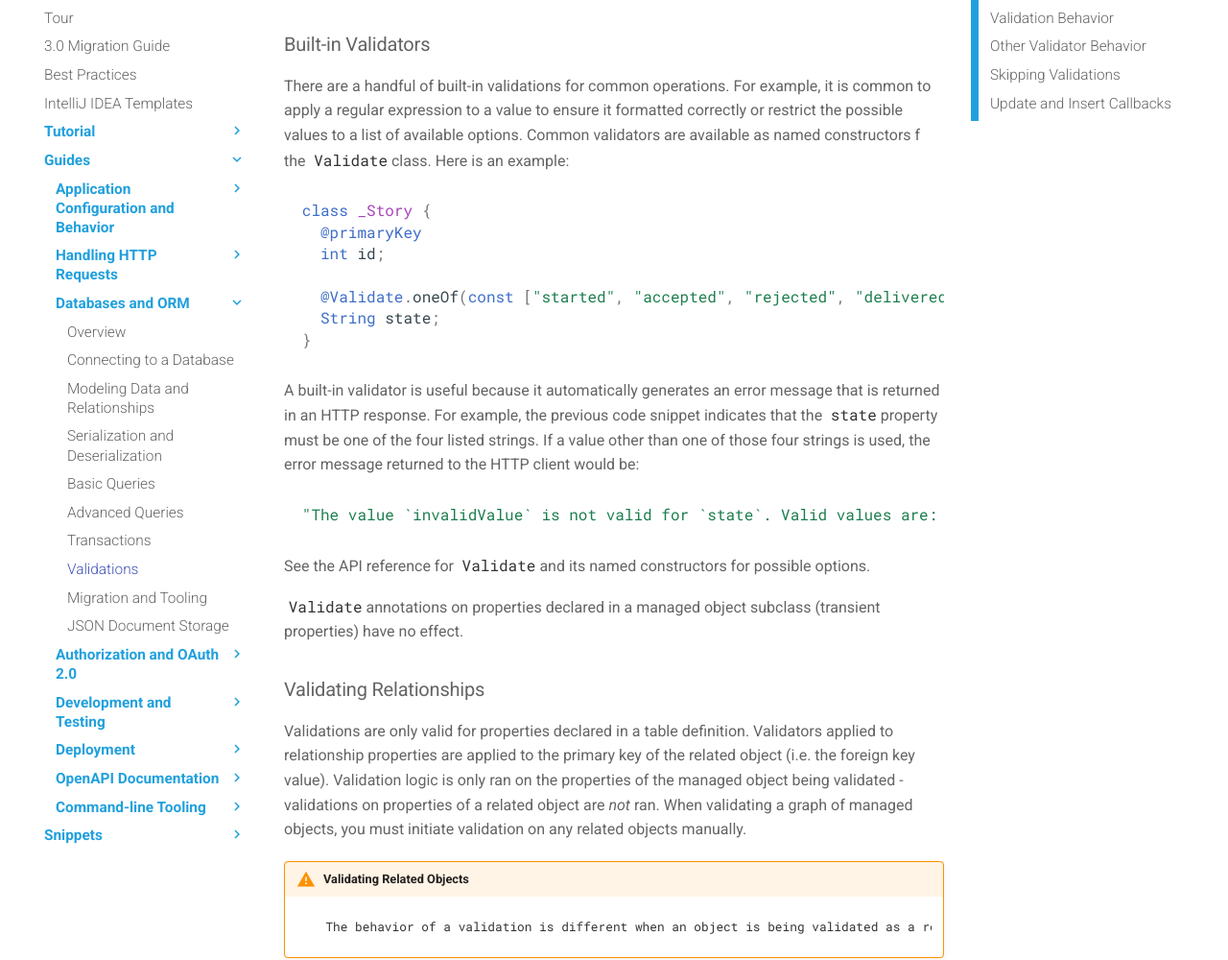
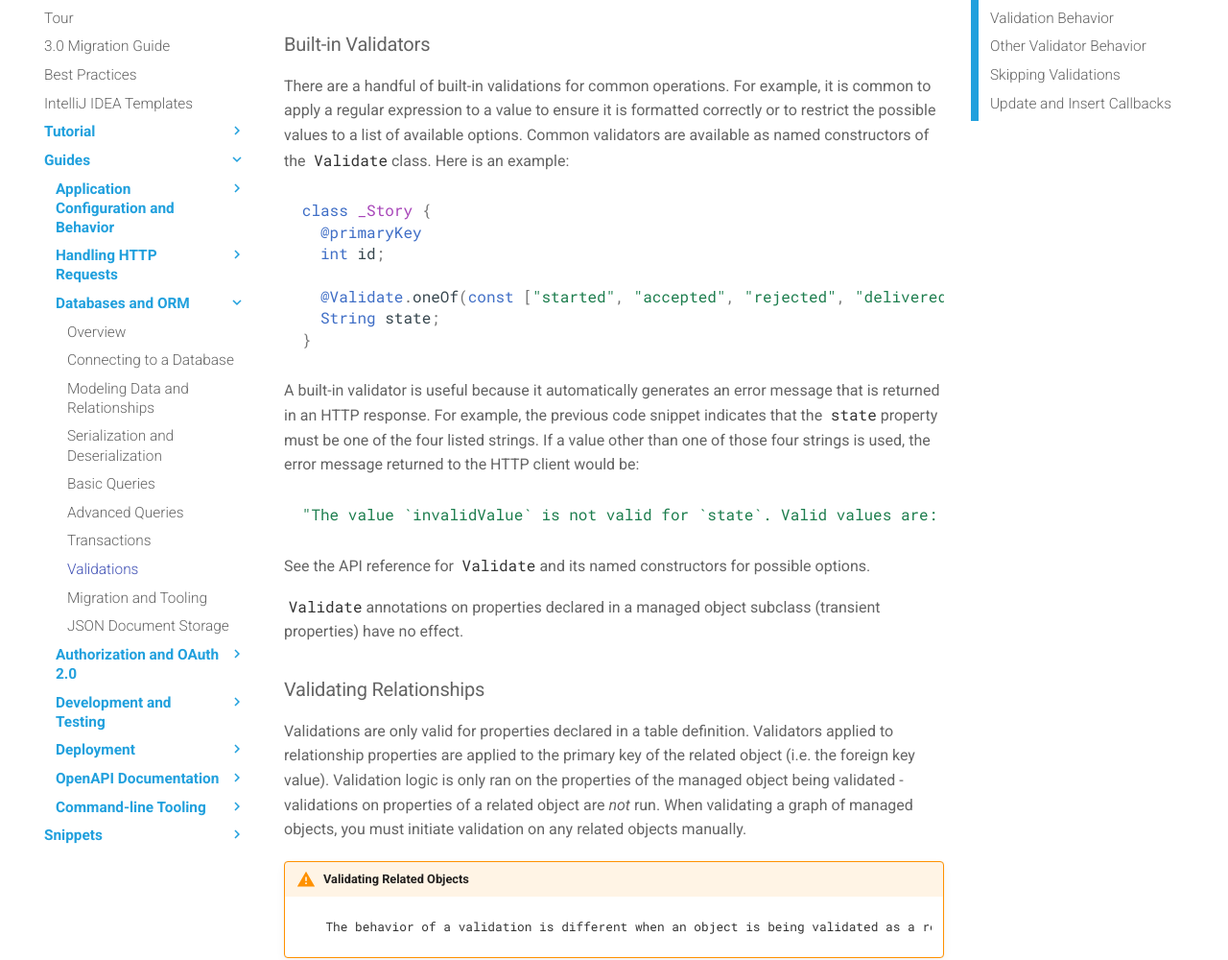
Before and after one commit to stablekernel/aqueduct, an MkDocs documentation site: the page built from source/docs/db/validations.md, in a window 1280 px wide and 1400 px high, scrolled down 472 px. Shown: the part 180-1180 px from the top of the window at 96% size. Built offline with MkDocs 1.6.1 and Material for MkDocs 9.7.7, drawn with Linux system fonts in a browser that asks for light colours; comment, search, counter and statistics services are not loaded; old or Windows-style settings are respelled for this version of MkDocs.

Commit message:
Update validations.md

````diff
--- a/source/docs/db/validations.md
+++ b/source/docs/db/validations.md
@@ -17,7 +17,7 @@ class _Tweet {
 
 ### Built-in Validators
 
-There are a handful of built-in validations for common operations. For example, it is common to apply a regular expression to a value to ensure it formatted correctly or restrict the possible values to a list of available options. Common validators are available as named constructors f the `Validate` class. Here is an example:
+There are a handful of built-in validations for common operations. For example, it is common to apply a regular expression to a value to ensure it is formatted correctly or to restrict the possible values to a list of available options. Common validators are available as named constructors of the `Validate` class. Here is an example:
 
 ```dart
 class _Story {
@@ -41,7 +41,7 @@ See the API reference for `Validate` and its named constructors for possible opt
 
 ### Validating Relationships
 
-Validations are only valid for properties declared in a table definition. Validators applied to relationship properties are applied to the primary key of the related object (i.e. the foreign key value). Validation logic is only ran on the properties of the managed object being validated - validations on properties of a related object are *not* ran. When validating a graph of managed objects, you must initiate validation on any related objects manually.
+Validations are only valid for properties declared in a table definition. Validators applied to relationship properties are applied to the primary key of the related object (i.e. the foreign key value). Validation logic is only ran on the properties of the managed object being validated - validations on properties of a related object are *not* run. When validating a graph of managed objects, you must initiate validation on any related objects manually.
 
 !!! warning "Validating Related Objects"
           The behavior of a validation is different when an object is being validated as a relationship. In other words, a validation applied to the primary key of an object likely requires different behavior when being applied to a foreign key reference to that object.
````
